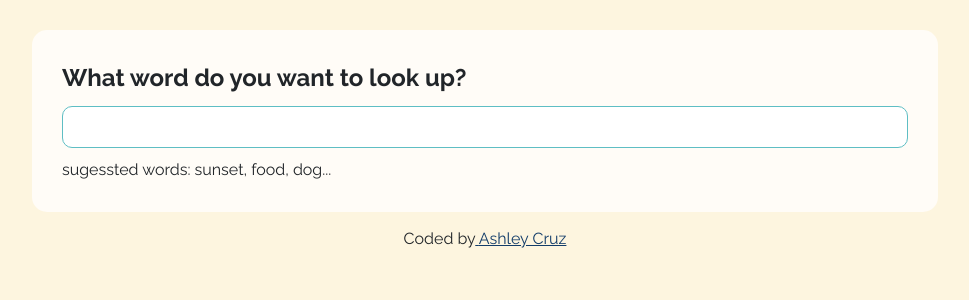
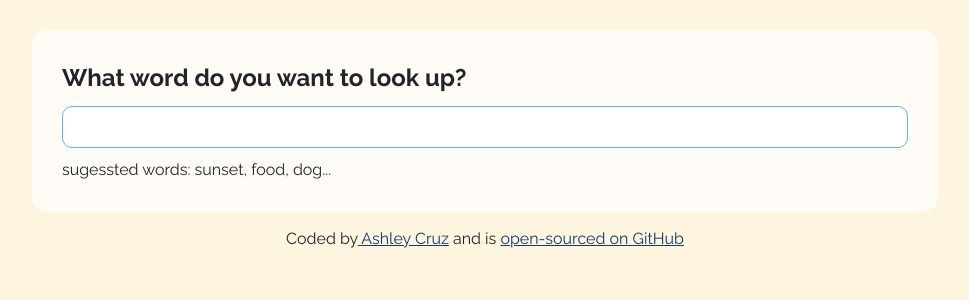
Before and after one commit to ashcruzzz/react-dictionary, a React (Create React App) app: page / in a window 1280 px wide. Shown: the top 300 px of the page, without its empty margins (155-1124 px from the left). Built offline with nearby package versions, Linux system fonts and the light colour scheme; no server answers.

Commit message:
Minor Footer Link Tweaks

```diff
--- a/src/App.js
+++ b/src/App.js
@@ -11,9 +11,13 @@ function App() {
         </main>
         <footer className="text-center">
           Coded by
-          <a href="https://github.com/ashcruzzz/react-dictionary">
+          <a href="https://www.shecodes.io/graduates/35289-ashley-cruz">
             {" "}
             Ashley Cruz
+          </a>{" "}
+          and is{" "}
+          <a href="https://github.com/ashcruzzz/react-dictionary">
+            open-sourced on GitHub
           </a>
         </footer>
       </div>
```
